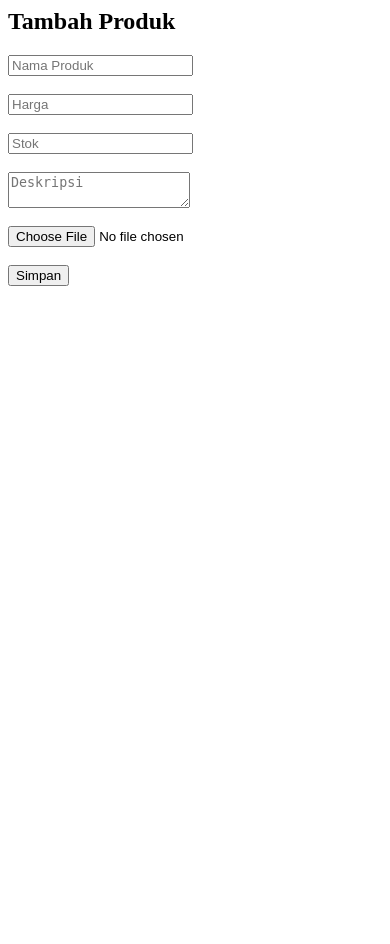
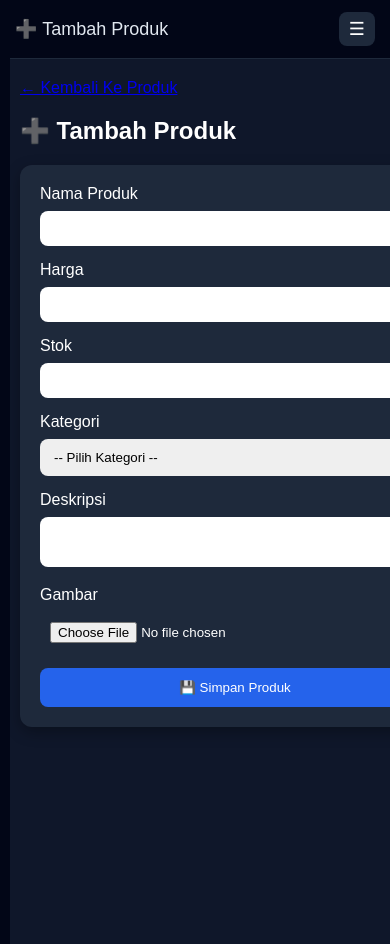
Before and after one commit to Ubaidillah-cmd/AY-Vape, a PHP site: page /create_product.php in a window 390 px wide; the page is wider, and only the part inside the window is pictured. Run offline with PHP 8.4, Linux system fonts and the light colour scheme; the visitor is signed in with stand-in values (Sample User, id 1); data that the repository does not hold is empty.

Commit message:
Update create_product.php

```diff
--- a/admin/create_product.php
+++ b/admin/create_product.php
@@ -4,15 +4,230 @@ if (!isset($_SESSION['login'])) {
     header("Location: login.php");
     exit;
 }
+include "../config/db.php";
 ?>
 
-<h2>Tambah Produk</h2>
+<!DOCTYPE html>
+<html>
+<head>
+<title>Tambah Produk</title>
+<meta name="viewport" content="width=device-width, initial-scale=1.0">
 
+<style>
+body {
+    margin: 0;
+    font-family: Arial, sans-serif;
+    background: #0f172a;
+    color: white;
+    display: flex;
+}
+
+.topbar {
+    display: none;
+    background: #020617;
+    padding: 12px 15px;
+    color: white;
+    font-size: 18px;
+    align-items: center;
+    justify-content: space-between;
+    border-bottom: 1px solid #1e293b;
+}
+
+/* tombol hamburger */
+.topbar button {
+    background: #1e293b;
+    border: none;
+    color: white;
+    font-size: 18px;
+    padding: 6px 10px;
+    border-radius: 8px;
+    cursor: pointer;
+    transition: 0.3s;
+}
+
+.topbar button:hover {
+    background: #2563eb;
+}
+
+/* judul biar lebih halus */
+.topbar span {
+    font-weight: 500;
+    color: #e2e8f0;
+}
+
+/* SIDEBAR */
+.sidebar {
+    width: 220px;
+    background: #020617;
+    height: 100vh;
+    padding: 20px;
+    position: fixed;
+}
+
+.sidebar h2 {
+    text-align: center;
+}
+
+.sidebar a {
+    display: block;
+    padding: 12px;
+    margin: 10px 0;
+    color: white;
+    text-decoration: none;
+    border-radius: 8px;
+    transition: 0.3s;
+}
+
+.sidebar a:hover {
+    background: #1e293b;
+}
+
+/* MAIN */
+.main {
+    margin-left: 240px;
+    padding: 20px;
+    width: 100%;
+}
+
+/* CARD FORM */
+.card {
+    background: #1e293b;
+    padding: 20px;
+    border-radius: 12px;
+    max-width: 600px;
+    box-shadow: 0 5px 15px rgba(0,0,0,0.3);
+}
+
+/* INPUT */
+input, textarea, select {
+    width: 100%;
+    padding: 10px;
+    margin-top: 8px;
+    margin-bottom: 15px;
+    border-radius: 8px;
+    border: none;
+    outline: none;
+}
+
+/* BUTTON */
+.btn {
+    background: #2563eb;
+    padding: 12px;
+    border-radius: 8px;
+    color: white;
+    border: none;
+    cursor: pointer;
+    width: 100%;
+    transition: 0.3s;
+}
+
+.btn:hover {
+    background: #1d4ed8;
+}
+
+/* RESPONSIVE */
+@media (max-width: 768px) {
+    body {
+        flex-direction: column;
+    }
+
+    .topbar {
+        display: flex;
+    }
+
+    .sidebar {
+        position: fixed; /* 🔥 WAJIB */
+        left: -250px;
+        top: 0;
+        height: 100vh;
+        width: 220px;
+        z-index: 1000;
+        transition: 0.3s;
+    }
+
+    .sidebar.active {
+        left: 0;
+    }
+
+    .main {
+        margin-left: 0;
+    }
+
+    .card {
+        width: 100%;
+    }
+}
+</style>
+</head>
+
+<body>
+
+<!-- TOPBAR -->
+<div class="topbar">
+    <span>➕ Tambah Produk</span>
+    <button onclick="toggleSidebar()">☰</button>
+</div>
+<!-- SIDEBAR -->
+<div class="sidebar">
+    <h2>🔥 Admin</h2>
+    <a href="dashboard.php">🏠 Dashboard</a>
+    <a href="products.php">📦 Produk</a>
+    <a href="transactions.php">💳 Transaksi</a>
+    <a href="chat.php">💬 Chat</a>
+    <a href="../proses/logout.php">🚪 Logout</a>
+</div>
+
+<!-- MAIN -->
+<div class="main">
+
+<div class="header">
+    <a href="products.php">← Kembali Ke Produk</a>
+</div>
+
+<h2>➕ Tambah Produk</h2>
+
+<div class="card">
 <form action="../proses/proses_create.php" method="POST" enctype="multipart/form-data">
-    <input type="text" name="nama" placeholder="Nama Produk" required><br><br>
-    <input type="number" name="harga" placeholder="Harga" required><br><br>
-    <input type="number" name="stok" placeholder="Stok" required><br><br>
-    <textarea name="deskripsi" placeholder="Deskripsi"></textarea><br><br>
-    <input type="file" name="gambar" required><br><br>
-    <button type="submit">Simpan</button>
+
+    <label>Nama Produk</label>
+    <input type="text" name="nama" required>
+
+    <label>Harga</label>
+    <input type="number" name="harga" required>
+
+    <label>Stok</label>
+    <input type="number" name="stok" required>
+
+    <label>Kategori</label>
+    <select name="kategori" required>
+        <option value="">-- Pilih Kategori --</option>
+        <?php
+        $k = mysqli_query($conn, "SELECT * FROM kategori");
+        while($row = mysqli_fetch_assoc($k)){
+        ?>
+        <option value="<?= $row['id']; ?>">
+            <?= $row['nama_kategori']; ?>
+        </option>
+        <?php } ?>
+    </select>
+
+    <label>Deskripsi</label>
+    <textarea name="deskripsi"></textarea>
+
+    <label>Gambar</label>
+    <input type="file" name="gambar" required>
+
+    <button type="submit" class="btn">💾 Simpan Produk</button>
+
 </form>
+</div>
+
+</div>
+<script>
+function toggleSidebar() {
+    document.querySelector(".sidebar").classList.toggle("active");
+}
+</script>
+
+</body>
+</html>
```
